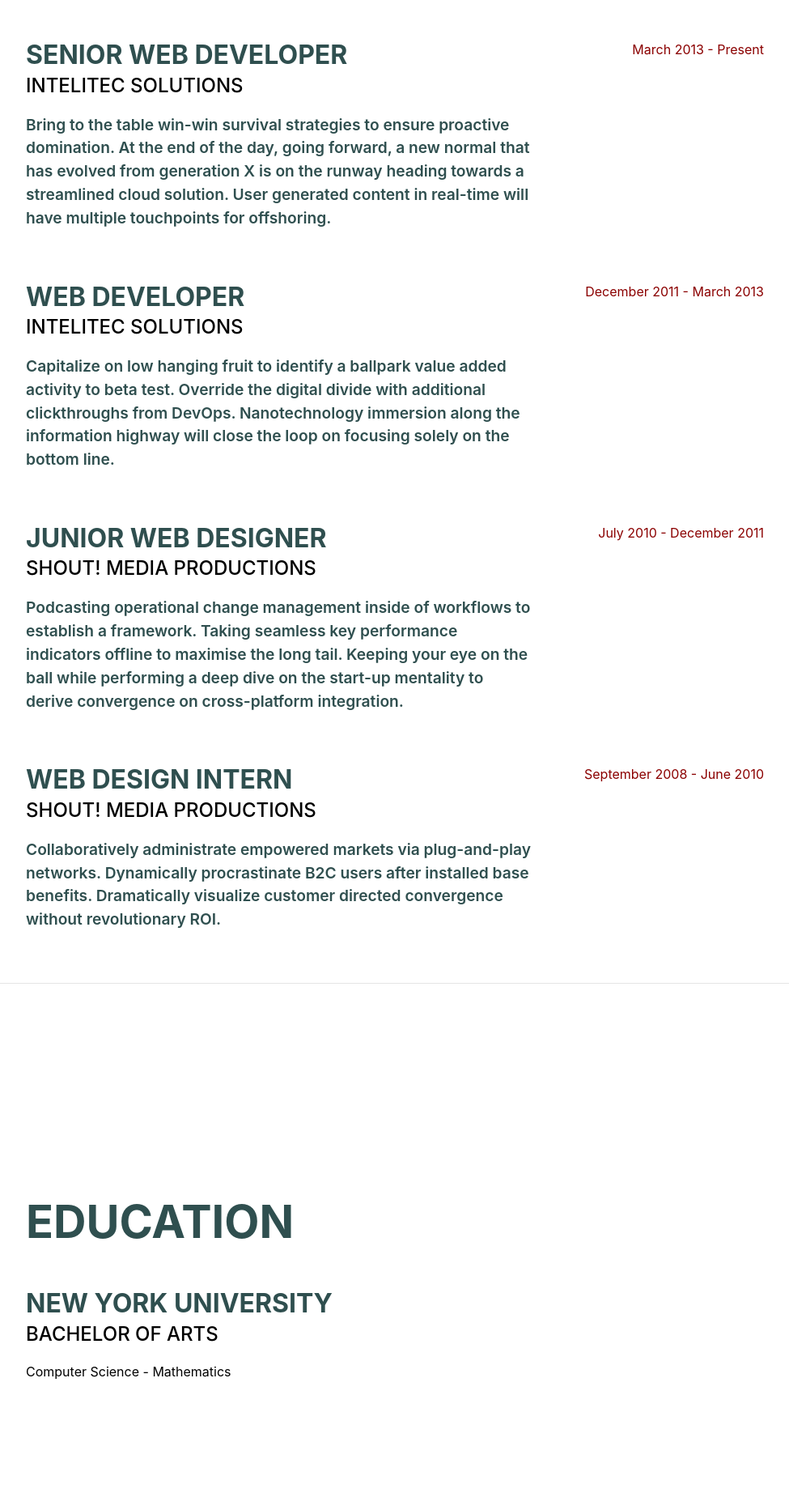
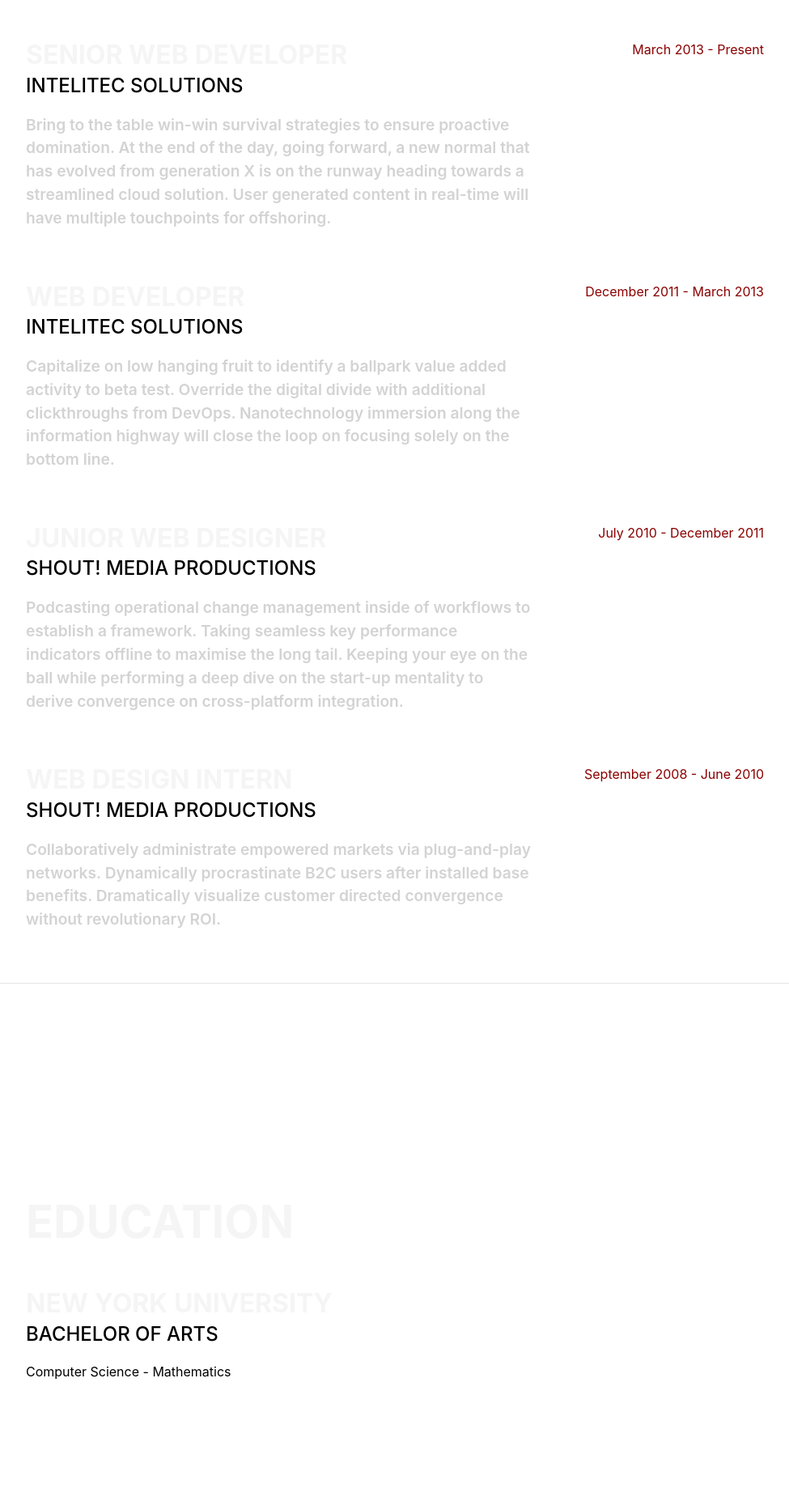
Before and after one commit to ibaloyan/Portfolio, a PHP site: page /index_upd.html in a window 1280 px wide. Shown: the part 915-2780 px from the top of the page at 81% size, without its empty margins (288-1263 px from the left). Run offline with PHP 8.4, Linux system fonts and the light colour scheme; some web fonts are replaced.

Commit message:
Change text color to white and lightgrey

```diff
--- a/css/resume.css
+++ b/css/resume.css
@@ -12,22 +12,22 @@ body {
   color: black;
 }
 
-body, html {
+/* body, html {
   height: 100%;
 }
 
 .bg {
-  /* The image used */
+  The image used
   background-image: url("img/clouds1.jpg");
 
-  /* Full height */
+  Full height
   height: 100%;
 
-  /* Center and scale the image nicely */
+  Center and scale the image nicely
   background-position: center;
-  background-repeat: repeat;
+  background-repeat: no-repeat;
   background-size: cover;
-}
+} */
 
 
 @media (min-width: 992px) {
@@ -46,7 +46,8 @@ h6 {
   font-family: 'Saira Extra Condensed', -apple-system, BlinkMacSystemFont, 'Segoe UI', Roboto, 'Helvetica Neue', Arial, sans-serif, 'Apple Color Emoji', 'Segoe UI Emoji', 'Segoe UI Symbol', 'Noto Color Emoji';
   font-weight: 700;
   text-transform: uppercase;
-  color:darkslategray; /* #343a40;*/
+  /* color:darkslategray; #343a40; */
+  color:whitesmoke;
 }
 
 h1 {
@@ -70,7 +71,8 @@ p.lead {
 p {
   font-size: 1.20rem;
   font-weight: 600;
-  color:darkslategrey;
+  /* color:darkslategrey; */
+  color:lightgrey;
 }
 
 .subheading {
```
Also changed, not shown: index.html (+9 -6 lines).
